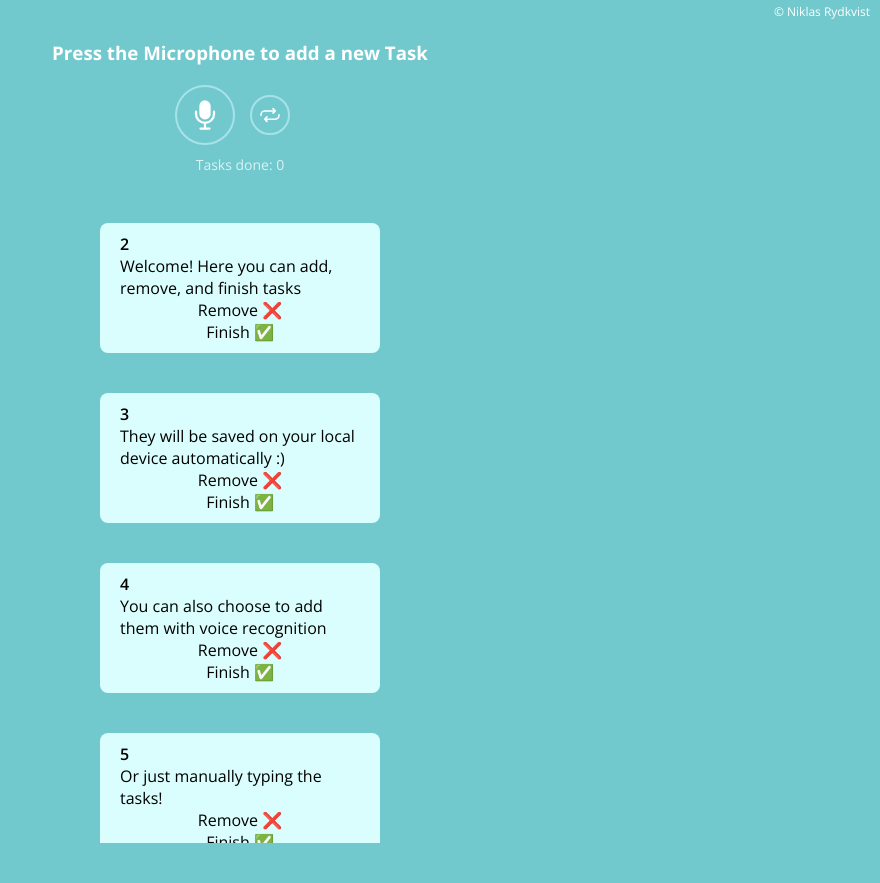
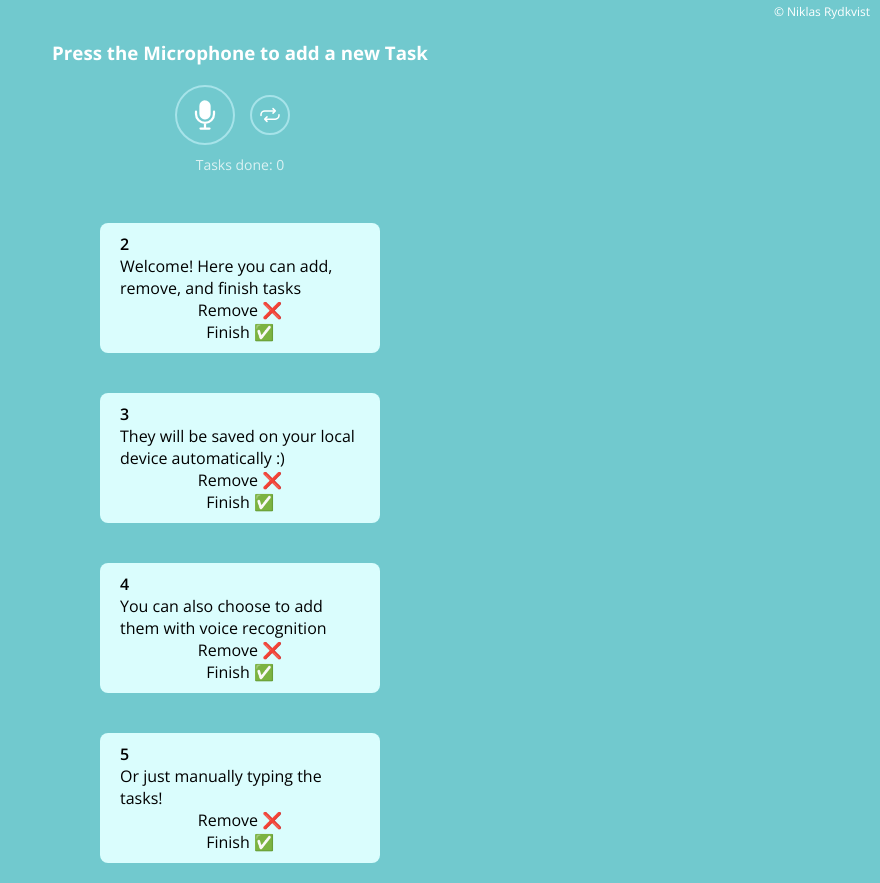
Before and after one commit to rydkvist/voice-recognition-todo-list, a React (Create React App) app: page / in a window 1280 px wide. Shown: the whole page, without its empty margins (400-1280 px from the left). Before the commit the page ends 843 px from the top, so only its background shows below. Built offline with nearby package versions, Linux system fonts and the light colour scheme.

Commit message:
fix mobile unit issue

```diff
--- a/src/App.jsx
+++ b/src/App.jsx
@@ -16,6 +16,9 @@ const Header = styled.header`
   height: 100%;
   width: 100%;
   display: flex;
+  position: sticky;
+  top: 0;
+  background-color: #71c9ce;
   justify-content: center;
   align-items: center;
   flex-direction: column;
@@ -83,7 +86,6 @@ const Label = styled.p`
 `;
 
 const List = styled.div`
-  height: 80vh;
   width: 100%;
   display: flex;
   justify-content: flex-start;
--- a/src/GlobalStyles.jsx
+++ b/src/GlobalStyles.jsx
@@ -12,9 +12,8 @@ html {
 
 body {
   font-family: 'Open Sans', sans-serif;
+  height: 100%;
   margin: 0;
-  min-height: 100vh;
-  min-height: -webkit-fill-available;
 }
 
 button {
```
Also changed, not shown: 1 other file (tests, documents, lock files or other folders).
